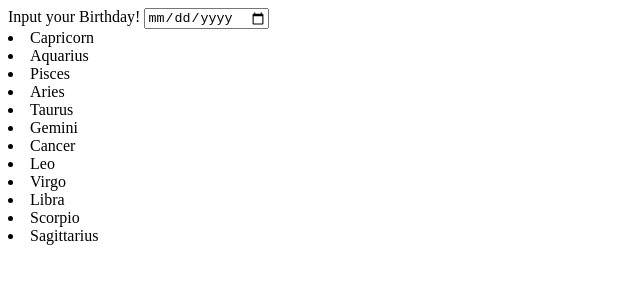
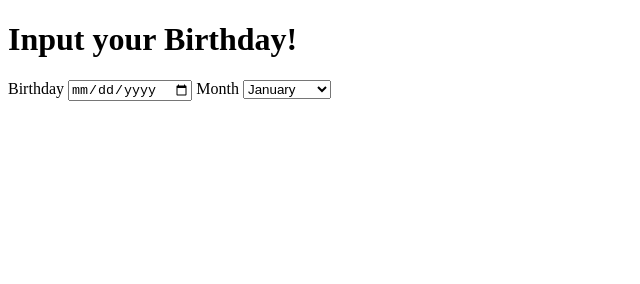
Before and after one commit to JekJean/uxid233-jl4765, a plain HTML site: page index.html in a window 1280 px wide. Shown: the whole page, without its empty margins (0-640 px from the left). Drawn offline with Linux system fonts and the light colour scheme.

Commit message:
Add month selector

```diff
--- a/index.html
+++ b/index.html
@@ -7,9 +7,27 @@
     </head>
 
     <body>
-        <hi>Input your Birthday!</hi>
-        <input type="date" id="dob">
         <main>
+            <h1>Input your Birthday!</h1>
+
+            <label for="dob">Birthday</label>
+            <input type="date" id="dob">
+
+            <label for="month">Month</label>
+            <select id="month">
+                <option value="1">January</option>
+                <option value="2">February</option>
+                <option value="3">March</option>
+                <option value="4">April</option>
+                <option value="5">May</option>
+                <option value="6">June</option>
+                <option value="7">July</option>
+                <option value="8">August</option>
+                <option value="9">September</option>
+                <option value="10">October</option>
+                <option value="11">November</option>
+                <option value="12">December</option>
+
             <section id="art_display">
             </section>
         </main>
```
